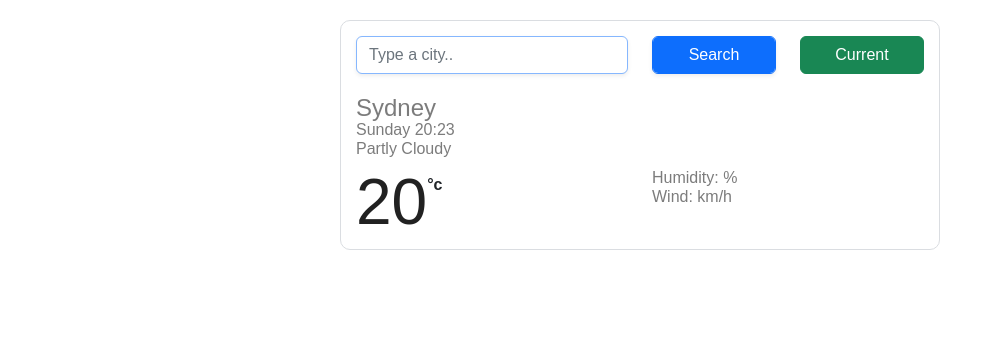
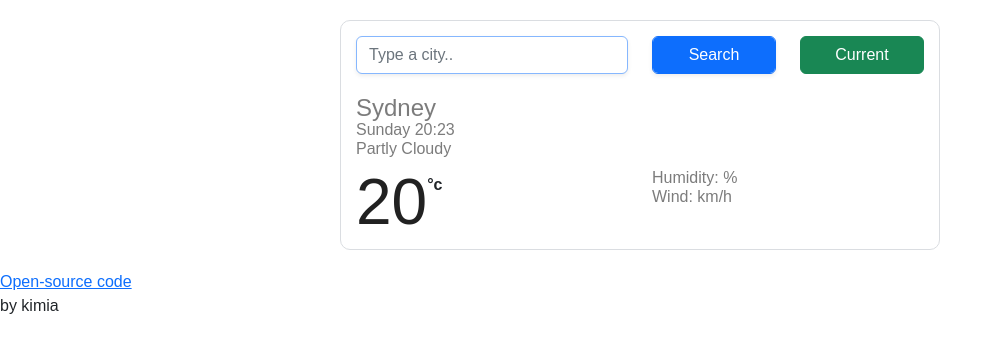
Before and after one commit to Kimiaparand/my-searchengine-code, a plain HTML site: page index.html in a window 1280 px wide. Shown: the whole page, without its empty margins (0-1003 px from the left). Drawn offline with nearby package versions, Linux system fonts and the light colour scheme.

Commit message:
Update index.html

```diff
--- a/index.html
+++ b/index.html
@@ -61,6 +61,10 @@
         </div>
       </div>
     </div>
+    <a href="https://github.com/Kimiaparand/my-searchengine-code"
+      >Open-source code</a
+    >
+    <p>by kimia</p>
     <script src="src/index.js"></script>
   </body>
 </html>
```
